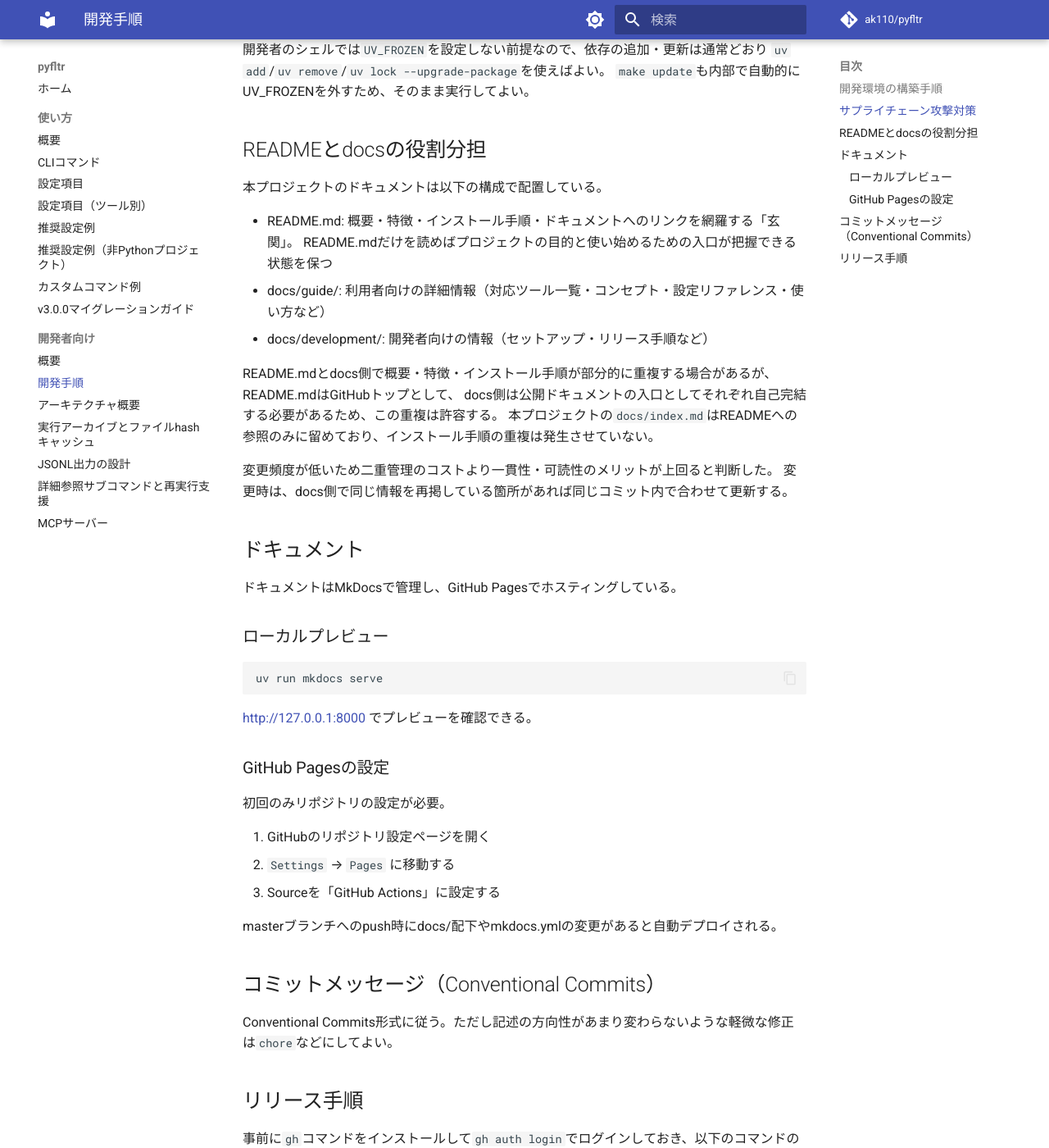
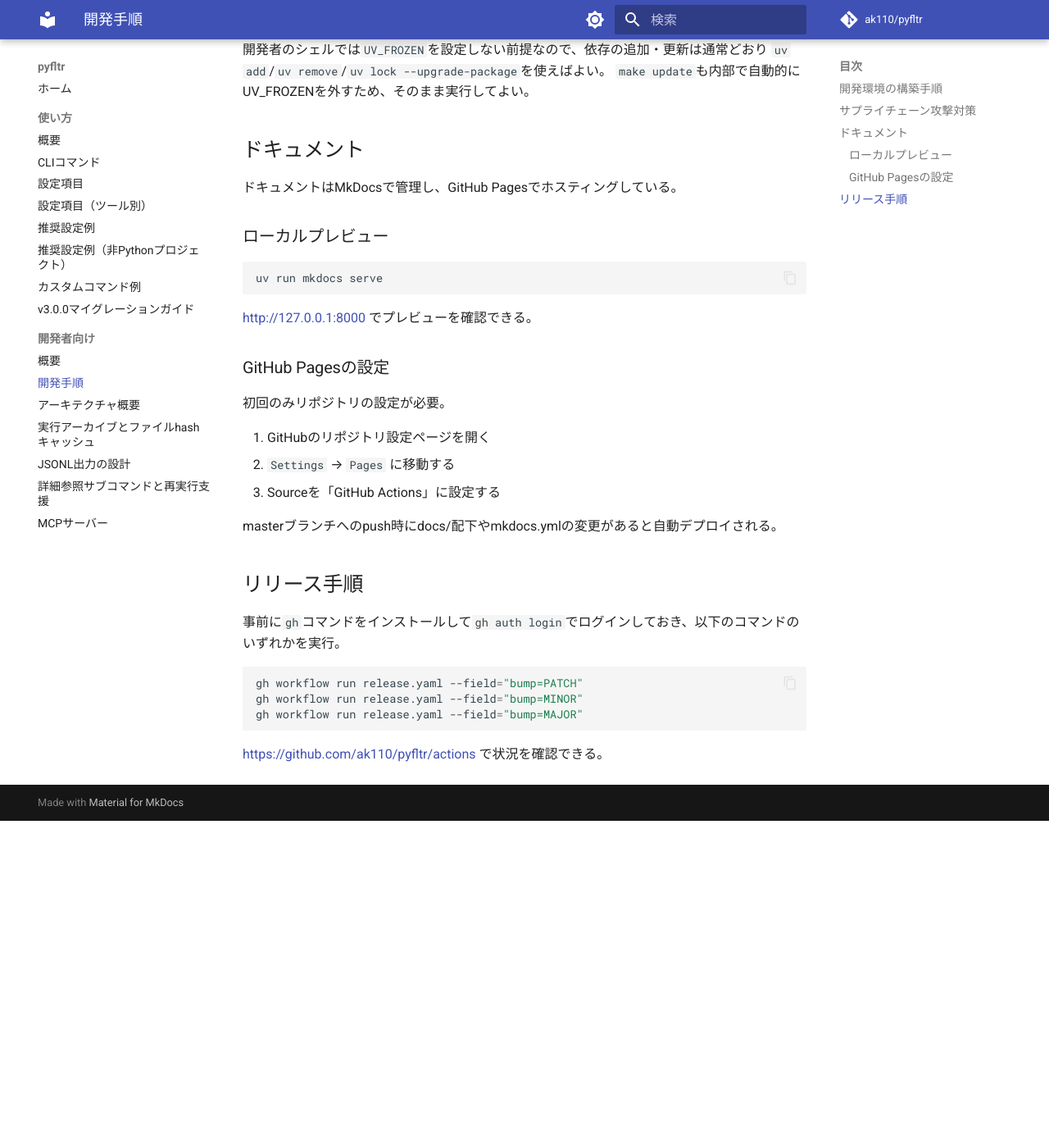
Before and after one commit to ak110/pyfltr, an MkDocs documentation site: the page built from docs/development/development.md, in a window 1280 px wide and 1400 px high, scrolled down 867 px. Shown: the whole window at 82% size. Built offline with MkDocs 1.6.1 and Material for MkDocs 9.7.7, drawn with Linux system fonts in a browser that asks for light colours; comment, search, counter and statistics services are not loaded; after the commit the page ends 1868 px from its top, so only the background shows below that.

Commit message:
docs: CLAUDE.md・開発手順書の重複を整理しmkdocs build検証をpre-commitへ統合する
CLAUDE.mdおよび配布ルール`agent-toolkit/agent.md`と重複する「READMEとdocsの役割分担」
「コミットメッセージ」節をdocs/development/development.mdから削除する。
合わせてmkdocs build --strictの検証をpre-commit local hookに組み込み、
CLAUDE.md側の手動実行手順の記述を削除する。日本語アンカーに関する注意は
英数アンカー優先項目に統合して情報を保持する。

Co-Authored-By: Claude Opus 4.7 (1M context) <noreply@anthropic.com>

```diff
--- a/.pre-commit-config.yaml
+++ b/.pre-commit-config.yaml
@@ -32,3 +32,9 @@ repos:
         types_or: [python, markdown, toml]
         require_serial: true
         language: system
+      - id: mkdocs-build
+        name: mkdocs build --strict
+        entry: uv run --frozen mkdocs build --strict --quiet --site-dir /tmp/mkdocs-check
+        language: system
+        pass_filenames: false
+        files: ^(docs/|mkdocs\.yml|README\.md|CLAUDE\.md)
--- a/docs/development/development.md
+++ b/docs/development/development.md
@@ -34,22 +34,6 @@ CI/`make`などの自動実行環境で`uv sync`/`uv run`が依存解決を再
 `uv add`/`uv remove`/`uv lock --upgrade-package`を使えばよい。
 `make update`も内部で自動的にUV_FROZENを外すため、そのまま実行してよい。
 
-## READMEとdocsの役割分担
-
-本プロジェクトのドキュメントは以下の構成で配置している。
-
-- README.md: 概要・特徴・インストール手順・ドキュメントへのリンクを網羅する「玄関」。
-  README.mdだけを読めばプロジェクトの目的と使い始めるための入口が把握できる状態を保つ
-- docs/guide/: 利用者向けの詳細情報（対応ツール一覧・コンセプト・設定リファレンス・使い方など）
-- docs/development/: 開発者向けの情報（セットアップ・リリース手順など）
-
-README.mdとdocs側で概要・特徴・インストール手順が部分的に重複する場合があるが、README.mdはGitHubトップとして、
-docs側は公開ドキュメントの入口としてそれぞれ自己完結する必要があるため、この重複は許容する。
-本プロジェクトの`docs/index.md`はREADMEへの参照のみに留めており、インストール手順の重複は発生させていない。
-
-変更頻度が低いため二重管理のコストより一貫性・可読性のメリットが上回ると判断した。
-変更時は、docs側で同じ情報を再掲している箇所があれば同じコミット内で合わせて更新する。
-
 ## ドキュメント
 
 ドキュメントはMkDocsで管理し、GitHub Pagesでホスティングしている。
@@ -72,10 +56,6 @@ uv run mkdocs serve
 
 masterブランチへのpush時にdocs/配下やmkdocs.ymlの変更があると自動デプロイされる。
 
-## コミットメッセージ（Conventional Commits）
-
-Conventional Commits形式に従う。ただし記述の方向性があまり変わらないような軽微な修正は`chore`などにしてよい。
-
 ## リリース手順
 
 事前に`gh`コマンドをインストールして`gh auth login`でログインしておき、以下のコマンドのいずれかを実行。
```
Also changed, not shown: CLAUDE.md (+2 -4 lines).
